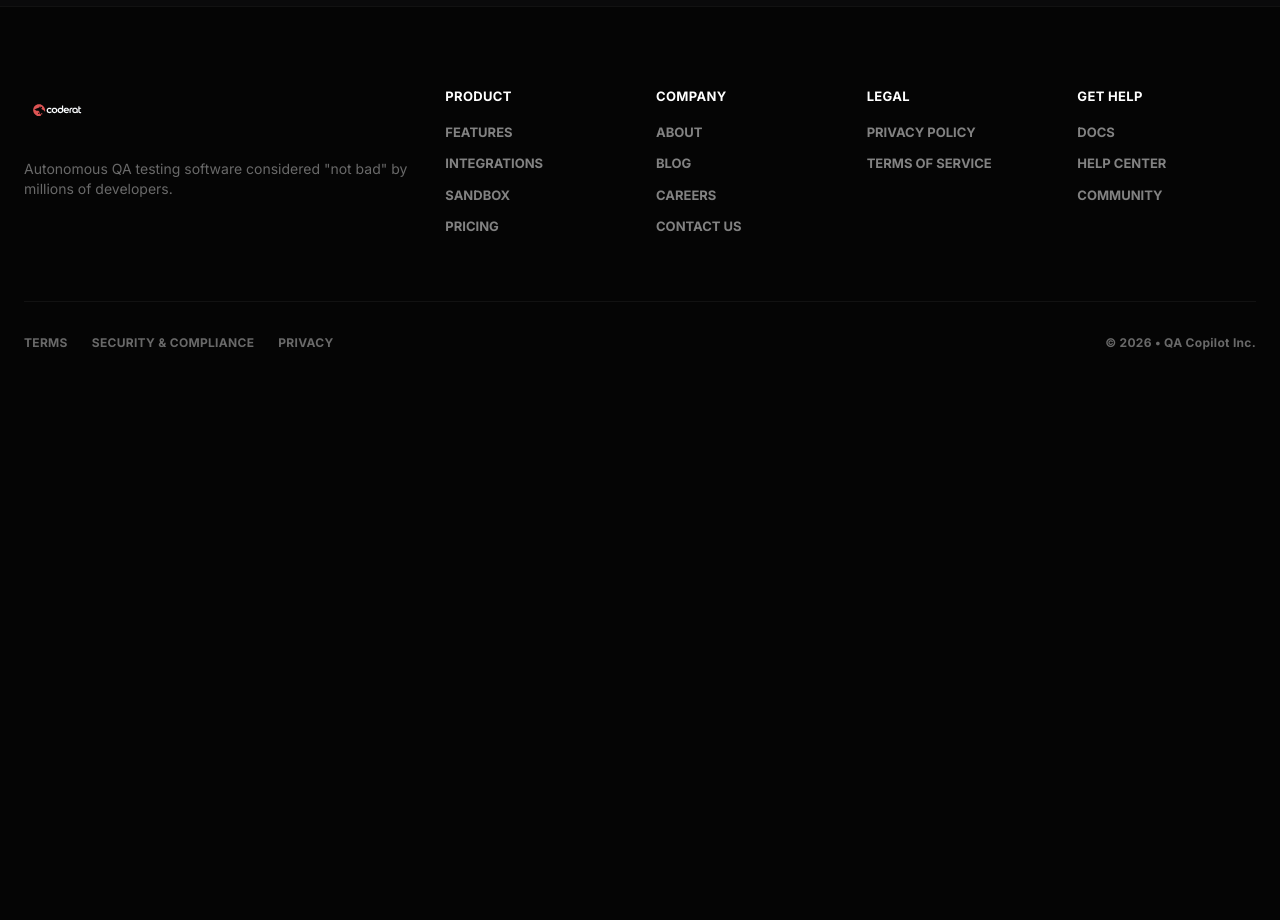
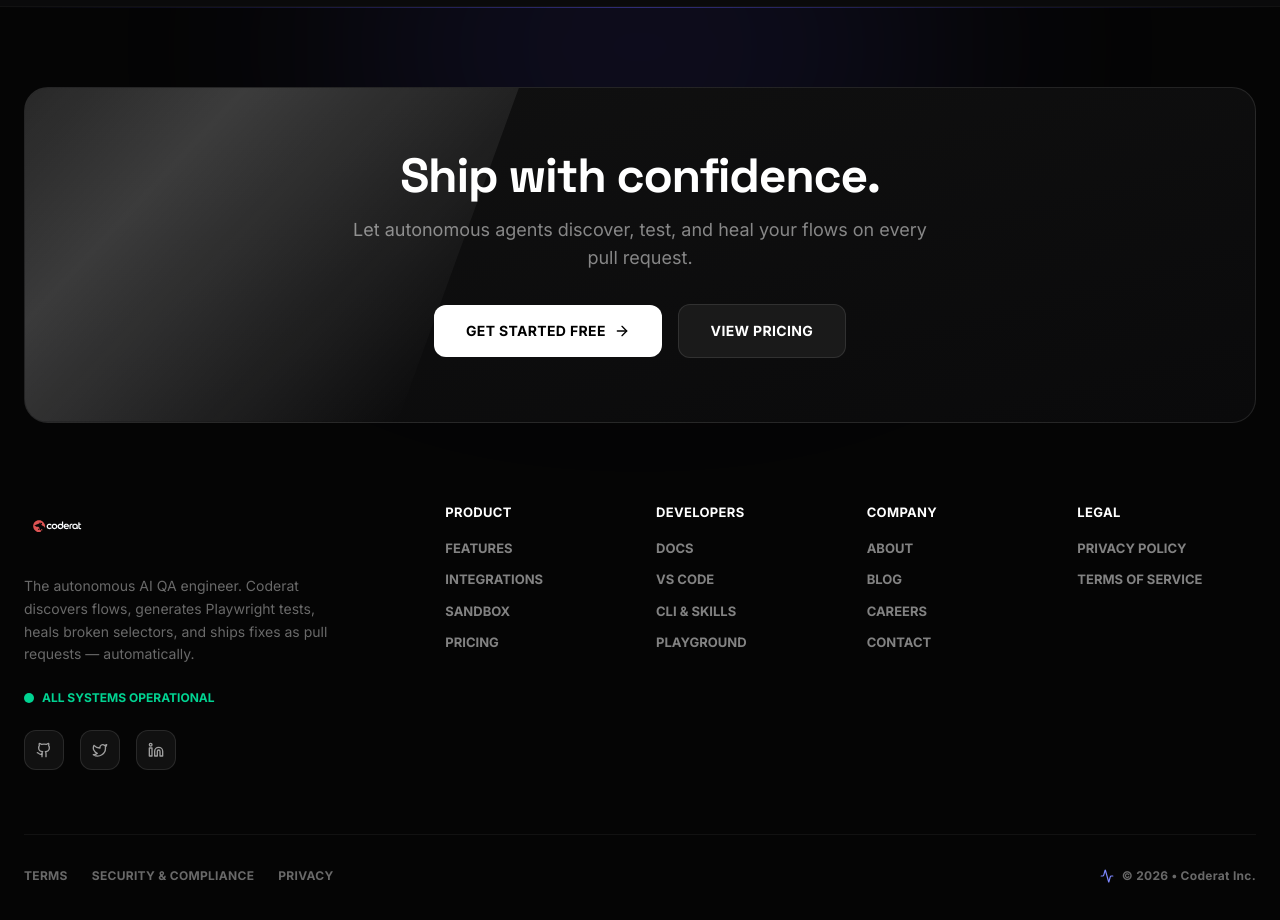
Before and after one commit to imaadidikshit/coderat2, a React (Vite) app: page /terms in a window 1280 px wide. Shown: the part 940-1860 px from the top of the page. Before the commit the page ends 1332 px from the top, so only its background shows below. Built offline with nearby package versions, Linux system fonts and the light colour scheme; no server answers.

Commit message:
feat(ui): richer branded Footer with CTA band, status, socials, real Pricing/Docs links
Keeps all existing route Links; adds visual sections only.

```diff
--- a/src/components/Footer.tsx
+++ b/src/components/Footer.tsx
@@ -1,16 +1,72 @@
 import React from 'react';
 import { Link } from 'react-router-dom';
+import { Github, Twitter, Linkedin, ArrowRight, Activity } from 'lucide-react';
 import brandLogo from './model_logos/App_assets/wordmark_D_white.svg';
+import { MagneticButton } from './fx';
 
 export const Footer = () => {
   return (
-        <footer className="bg-[#050505] pt-20 pb-10 px-6 border-t border-white/5">
-            <div className="max-w-[1400px] mx-auto grid grid-cols-2 md:grid-cols-6 gap-8 mb-16">
+    <footer className="relative bg-[#050505] border-t border-white/5 overflow-hidden">
+      {/* Ambient glow */}
+      <div className="absolute inset-x-0 top-0 h-px bg-gradient-to-r from-transparent via-indigo-500/40 to-transparent" />
+      <div className="absolute -top-40 left-1/2 -translate-x-1/2 w-[600px] h-[400px] bg-indigo-500/10 blur-[120px] rounded-full pointer-events-none" />
+
+      {/* CTA band */}
+      <div className="relative max-w-[1400px] mx-auto px-6 pt-20">
+        <div className="relative rounded-3xl border border-white/10 bg-gradient-to-br from-[#111111] to-[#0A0A0B] p-10 md:p-16 text-center overflow-hidden cr-shine">
+          <h2 className="text-3xl md:text-5xl font-display font-bold text-white tracking-tight mb-4">
+            Ship with confidence.
+          </h2>
+          <p className="text-white/50 text-lg max-w-xl mx-auto mb-8">
+            Let autonomous agents discover, test, and heal your flows on every pull request.
+          </p>
+          <div className="flex flex-col sm:flex-row items-center justify-center gap-4">
+            <MagneticButton>
+              <Link
+                to="/signup"
+                className="inline-flex items-center gap-2 bg-white text-black px-8 py-4 rounded-xl font-bold text-sm uppercase tracking-wide hover:bg-gray-100 transition-colors"
+              >
+                Get Started Free <ArrowRight className="w-4 h-4" />
+              </Link>
+            </MagneticButton>
+            <Link
+              to="/pricing"
+              className="inline-flex items-center gap-2 bg-[#1A1A1A] border border-white/10 text-white px-8 py-4 rounded-xl font-bold text-sm uppercase tracking-wide hover:bg-[#222] transition-colors"
+            >
+              View Pricing
+            </Link>
+          </div>
+        </div>
+      </div>
+
+      <div className="relative max-w-[1400px] mx-auto px-6 pt-20 pb-10">
+        <div className="grid grid-cols-2 md:grid-cols-6 gap-8 mb-16">
           <div className="col-span-2">
             <div className="flex items-center mb-6">
-                        <img src={brandLogo} alt="QA Copilot" className="h-12 w-auto" />
+              <img src={brandLogo} alt="Coderat" className="h-12 w-auto" />
             </div>
-                    <p className="text-white/40 text-sm">Autonomous QA testing software considered "not bad" by millions of developers.</p>
+            <p className="text-white/40 text-sm leading-relaxed max-w-xs">
+              The autonomous AI QA engineer. Coderat discovers flows, generates Playwright
+              tests, heals broken selectors, and ships fixes as pull requests — automatically.
+            </p>
+            <div className="flex items-center gap-2 mt-6 text-xs font-bold text-emerald-400">
+              <span className="relative flex h-2.5 w-2.5">
+                <span className="animate-ping absolute inline-flex h-full w-full rounded-full bg-emerald-400 opacity-60" />
+                <span className="relative inline-flex rounded-full h-2.5 w-2.5 bg-emerald-400" />
+              </span>
+              ALL SYSTEMS OPERATIONAL
+            </div>
+            <div className="flex items-center gap-4 mt-6">
+              {[Github, Twitter, Linkedin].map((Icon, i) => (
+                <a
+                  key={i}
+                  href="#"
+                  className="w-10 h-10 rounded-xl bg-white/5 border border-white/10 flex items-center justify-center text-white/60 hover:text-white hover:border-white/30 transition-colors"
+                >
+                  <Icon className="w-4 h-4" />
+                </a>
+              ))}
+            </div>
           </div>
           <div>
             <h4 className="text-white font-bold text-[13px] tracking-wide mb-4">PRODUCT</h4>
@@ -18,7 +74,16 @@ export const Footer = () => {
               <li><Link to="/features" className="hover:text-white transition-colors">FEATURES</Link></li>
               <li><Link to="/integrations" className="hover:text-white transition-colors">INTEGRATIONS</Link></li>
               <li><Link to="/sandbox" className="hover:text-white transition-colors">SANDBOX</Link></li>
-                        <li><a href="#" className="hover:text-white transition-colors">PRICING</a></li>
+              <li><Link to="/pricing" className="hover:text-white transition-colors">PRICING</Link></li>
+            </ul>
+          </div>
+          <div>
+            <h4 className="text-white font-bold text-[13px] tracking-wide mb-4">DEVELOPERS</h4>
+            <ul className="space-y-3 text-white/50 text-[13px] font-bold">
+              <li><Link to="/docs" className="hover:text-white transition-colors">DOCS</Link></li>
+              <li><Link to="/integrations" className="hover:text-white transition-colors">VS CODE</Link></li>
+              <li><Link to="/integrations" className="hover:text-white transition-colors">CLI &amp; SKILLS</Link></li>
+              <li><Link to="/sandbox" className="hover:text-white transition-colors">PLAYGROUND</Link></li>
             </ul>
           </div>
           <div>
@@ -27,7 +92,7 @@ export const Footer = () => {
               <li><a href="#" className="hover:text-white transition-colors">ABOUT</a></li>
               <li><a href="#" className="hover:text-white transition-colors">BLOG</a></li>
               <li><a href="#" className="hover:text-white transition-colors">CAREERS</a></li>
-                        <li><a href="#" className="hover:text-white transition-colors">CONTACT US</a></li>
+              <li><a href="#" className="hover:text-white transition-colors">CONTACT</a></li>
             </ul>
           </div>
           <div>
@@ -37,23 +102,18 @@ export const Footer = () => {
               <li><Link to="/terms" className="hover:text-white transition-colors">TERMS OF SERVICE</Link></li>
             </ul>
           </div>
-                <div>
-                    <h4 className="text-white font-bold text-[13px] tracking-wide mb-4">GET HELP</h4>
-                    <ul className="space-y-3 text-white/50 text-[13px] font-bold">
-                        <li><a href="#" className="hover:text-white transition-colors">DOCS</a></li>
-                        <li><a href="#" className="hover:text-white transition-colors">HELP CENTER</a></li>
-                        <li><a href="#" className="hover:text-white transition-colors">COMMUNITY</a></li>
-                    </ul>
+        </div>
+        <div className="border-t border-white/5 pt-8 flex flex-col md:flex-row justify-between items-center text-white/40 text-[12px] font-bold tracking-wide">
+          <div className="flex gap-6 mb-4 md:mb-0">
+            <Link to="/terms" className="hover:text-white transition-colors">TERMS</Link>
+            <a href="#" className="hover:text-white transition-colors">SECURITY &amp; COMPLIANCE</a>
+            <Link to="/privacy" className="hover:text-white transition-colors">PRIVACY</Link>
+          </div>
+          <div className="flex items-center gap-2">
+            <Activity className="w-3.5 h-3.5 text-indigo-400" /> © 2026 • Coderat Inc.
           </div>
         </div>
-            <div className="max-w-[1400px] mx-auto border-t border-white/5 pt-8 flex flex-col md:flex-row justify-between items-center text-white/40 text-[12px] font-bold tracking-wide">
-                <div className="flex gap-6 mb-4 md:mb-0">
-                    <Link to="/terms" className="hover:text-white transition-colors">TERMS</Link>
-                    <a href="#" className="hover:text-white transition-colors">SECURITY & COMPLIANCE</a>
-                    <Link to="/privacy" className="hover:text-white transition-colors">PRIVACY</Link>
-                </div>
-                <div>© 2026 • QA Copilot Inc.</div>
       </div>
     </footer>
-    )
-}
+  );
+};
```
Lines whose indentation alone changed are shown as unchanged.
